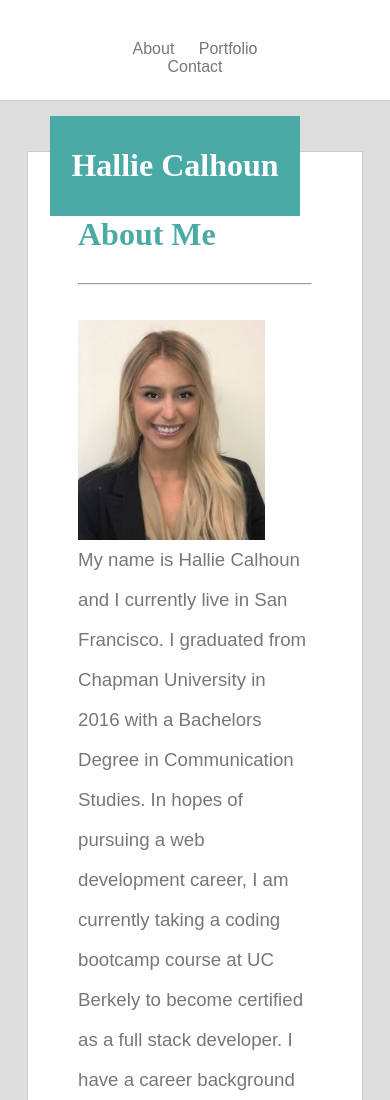
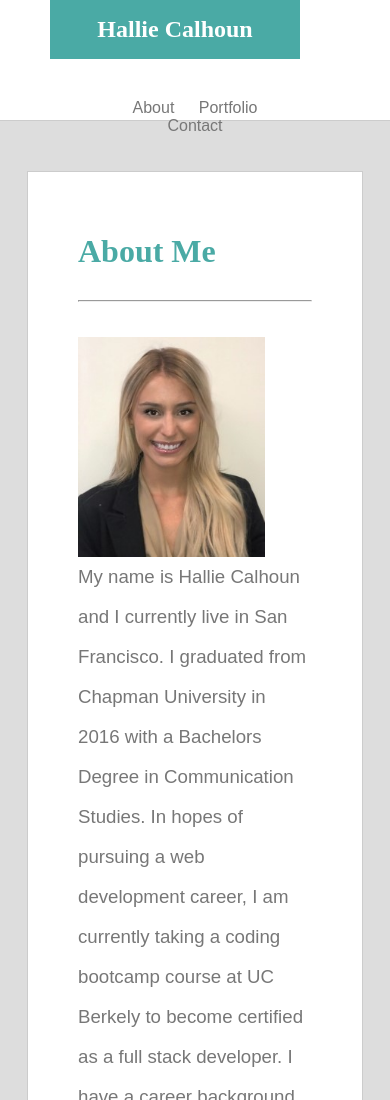
Before and after one commit to halliecalhoun/Responsive-Portfolio, a plain HTML site: page index.html in a window 390 px wide. Shown: the top 1100 px of the page. Drawn offline with Linux system fonts and the light colour scheme.

Commit message:
responsive navbar just need to align logo and links. 640px media queries updated.

```diff
--- a/assets/css/style.css
+++ b/assets/css/style.css
@@ -305,6 +305,8 @@ input[type=submit] {
 
       .logo {
           margin: 0 auto;
+          align-content: center;
+          height: 50%;
 
       }
 
@@ -317,9 +319,55 @@ input[type=submit] {
     @media (max-width: 768px) {
     /* Set the font-size to 45% */
 
+    .logo {
+        margin: 0 auto;
+        align-content: center;
+        height: 50%;
+
+    }
+
     }
 
     @media (max-width: 640px) {
       /* For the colorful background, look up setting a background-image to a linear gradient in css */
 
+    .logo {
+        margin: 0 auto;
+        align-content: center;
+        height: 50%;
+        align-self: center;
+        font-size: 75%;
+        padding: 5;
+
     }
+
+    #logo-text {
+        padding: 0;
+    }
+
+    .header-text{
+        margin: 0 auto;
+        align-content: center;
+        align-items: center;
+        text-align: center;
+    }
+
+    header.masthead {
+        margin: 0 auto;
+        align-content: center;
+        align-items: center;
+        padding-bottom: 20px;
+        vertical-align: middle;
+    }
+    }
+
+    nav {
+        float: none;
+        align-content: center;
+        text-align: center;
+    }
+
+    a {
+      margin-top: 25px;
+      text-align: center;
+    }
--- a/index.html
+++ b/index.html
@@ -12,16 +12,17 @@
 
 <header class="masthead">
     <header class="header-text">
+        <div class="logo">
+            <div id="logo-text">
+                <h1>Hallie Calhoun</h1>
+            </div>
+        </div>
         <nav>
           <a href="index.html">About</a>
           <a href="portfolio.html">Portfolio</a>
           <a href="contact.html">Contact</a>
         </nav>
-        <div class="logo">
-            <div id="logo-text">
-                <h1>Hallie Calhoun</h1>
-            </div>
-        </div>
+
     </header>
 </header>
 
```
